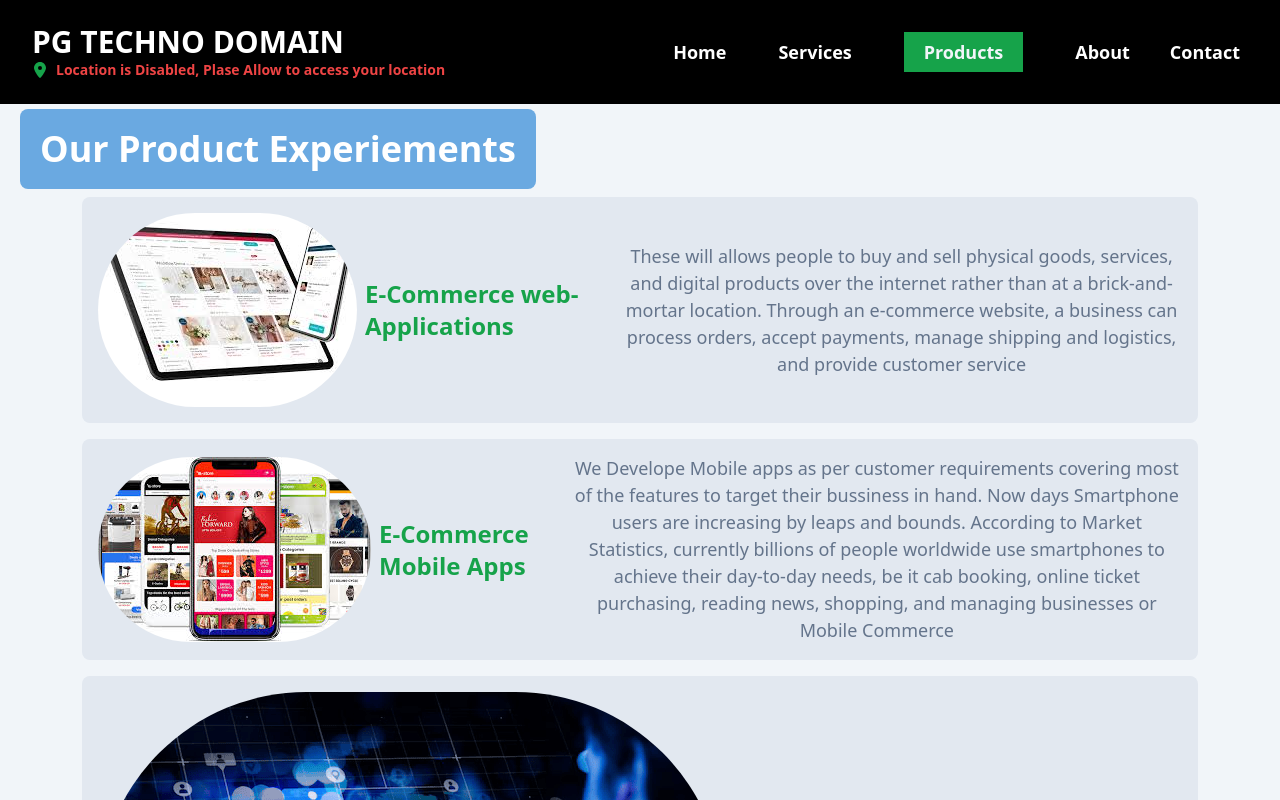
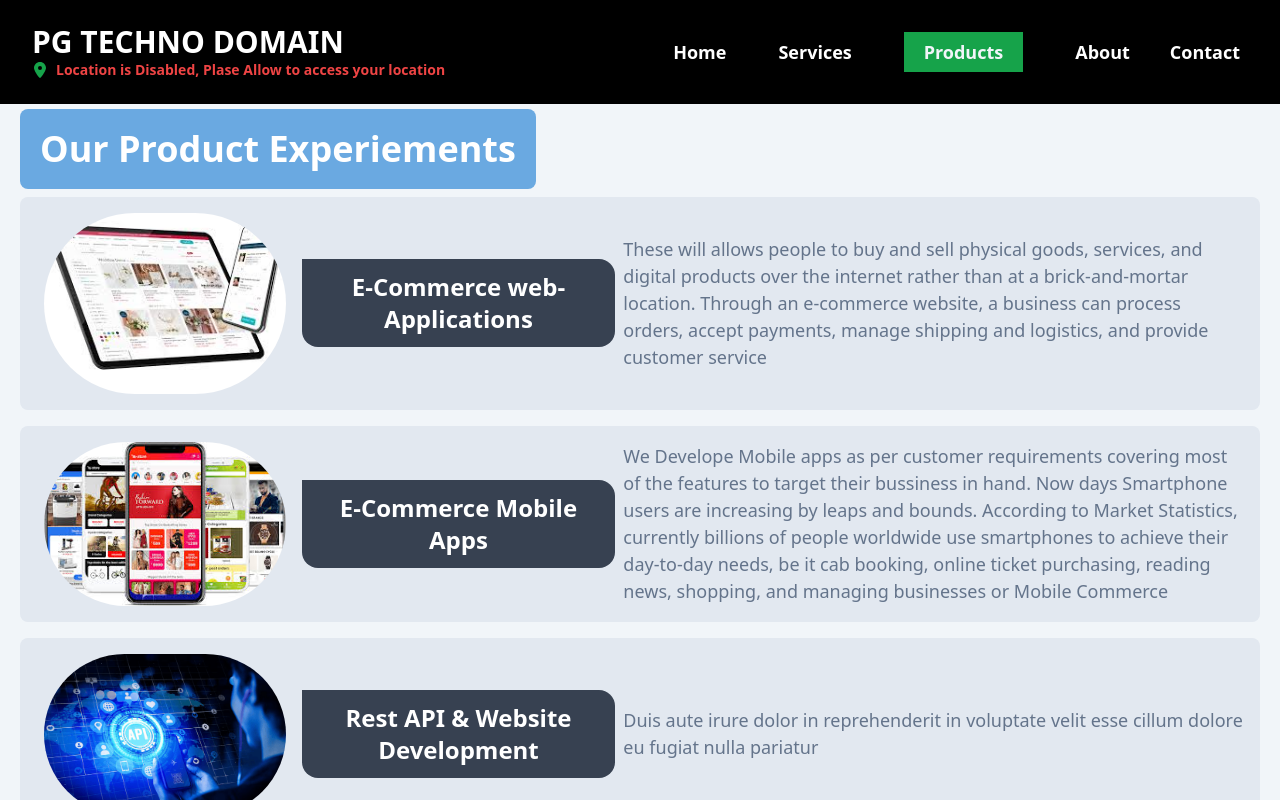
Before and after one commit to Prasad-P-G/PGTechnoServices_GIT_DockerHub, a React (Create React App) app: page /products in a window 1280 px wide. Shown: the top 800 px of the page. Built offline with nearby package versions, Linux system fonts and the light colour scheme; no server answers.

Commit message:
Products css

```diff
--- a/src/App.css
+++ b/src/App.css
@@ -2,7 +2,7 @@
   text-align: center;
 }
 .customShadow {
-  box-shadow: 10px 10px 10px rgb(51, 145, 176);
+  box-shadow: 5px 5px 10px rgb(51, 145, 176);
 }
 
 .App-logo {
--- a/src/components/ProductGrid.js
+++ b/src/components/ProductGrid.js
@@ -2,17 +2,17 @@ import React from "react";
 
 const ProductGrid = ({ icon, text, label, heading }) => {
   return (
-    <div className="flex flex-col lg:flex-row gap-2 lg:w-[90%]  items-center w-full bg-slate-200 rounded-lg p-4">
+    <div className="flex flex-col lg:flex-row gap-2 lg:gap-2 items-center lg:justify-start w-full bg-slate-200 rounded-lg p-4">
       <img
         src={icon}
         alt="product image"
-        className="bg-green-400 rounded-full w-[75%]  hover:bg-green-500 cursor-pointer"
+        className="bg-green-400 rounded-full w-[75%] lg:w-[20%] mx-2 hover:bg-green-500 cursor-pointer"
       ></img>
 
-      <h1 className=" w-full text-xl lg:text-2xl text-green-600 font-semibold ">
+      <span className=" text-lg w-full lg:w-[30%] text-center lg:text-2xl rounded-b-2xl lg:rounded-r-2xl text-white font-semibold bg-gray-700 opacity-1 p-3">
         {heading}
-      </h1>
-      <h1 className="text-[18px] text-center text-slate-500">{text}</h1>
+      </span>
+      <h1 className="text-[18px] w-full lg:w-[60%]  text-slate-500">{text}</h1>
       {/* <p className="bg-green-800 text-white px-4 py-2 rounded-md hover:bg-black hover:text-white cursor-pointer">
         {label}
       </p> */}
```
